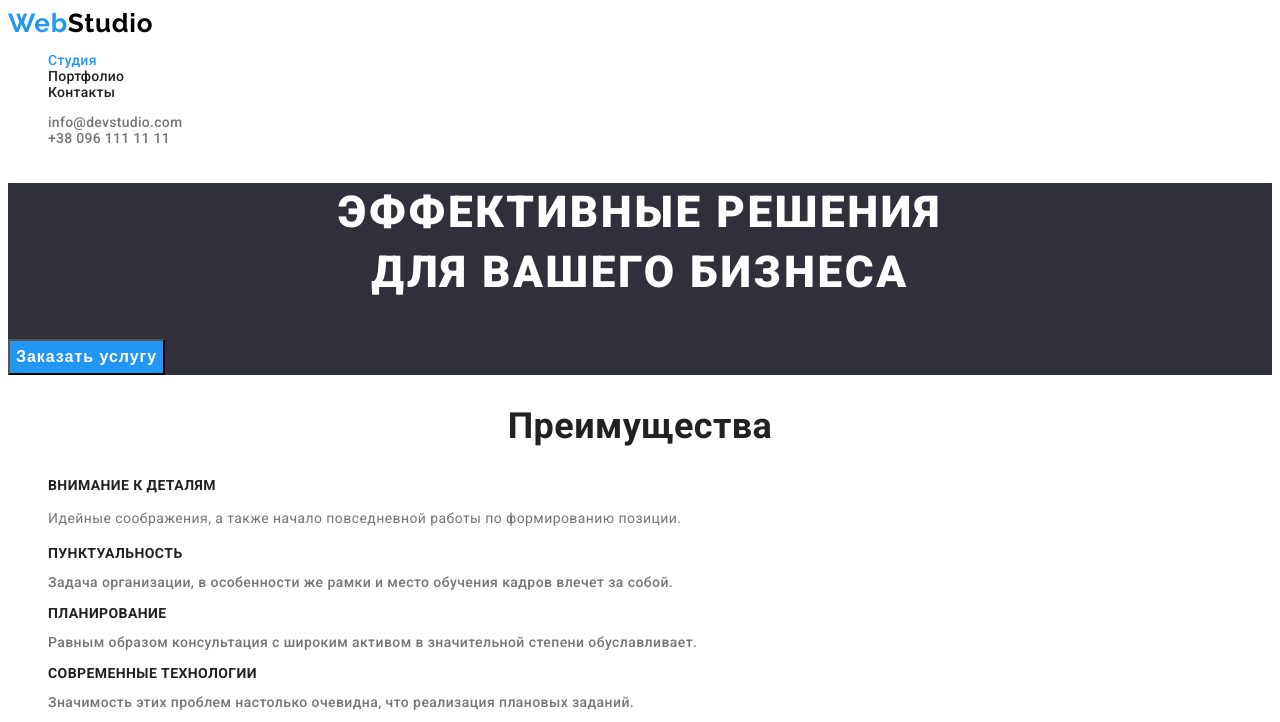
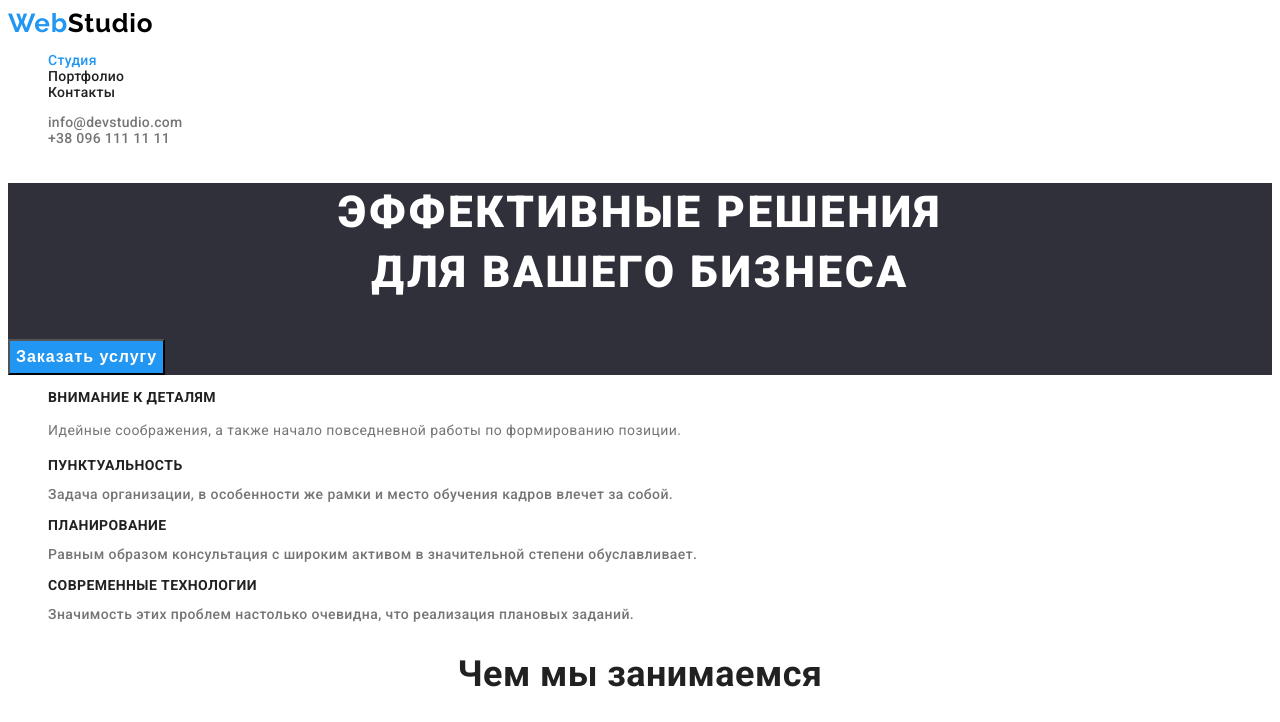
Before and after one commit to Genokrad/goit-markup-hw-02, a plain HTML site: page index.html in a window 1280 px wide. Shown: the top 722 px of the page. Drawn offline with Linux system fonts and the light colour scheme.

Commit message:
Update index.html
hover/focus on contacts
+class hiden

```diff
--- a/index.html
+++ b/index.html
@@ -36,7 +36,7 @@
     </section>
 
     <section class="section">
-      <h2 class="section-title">Преимущества</h2>
+      <h2 class="section-title visually-hidden">Преимущества</h2>
       <ul class="features list">
         <li>
           <h3 class="features-list">Внимание к деталям</h3>
```
